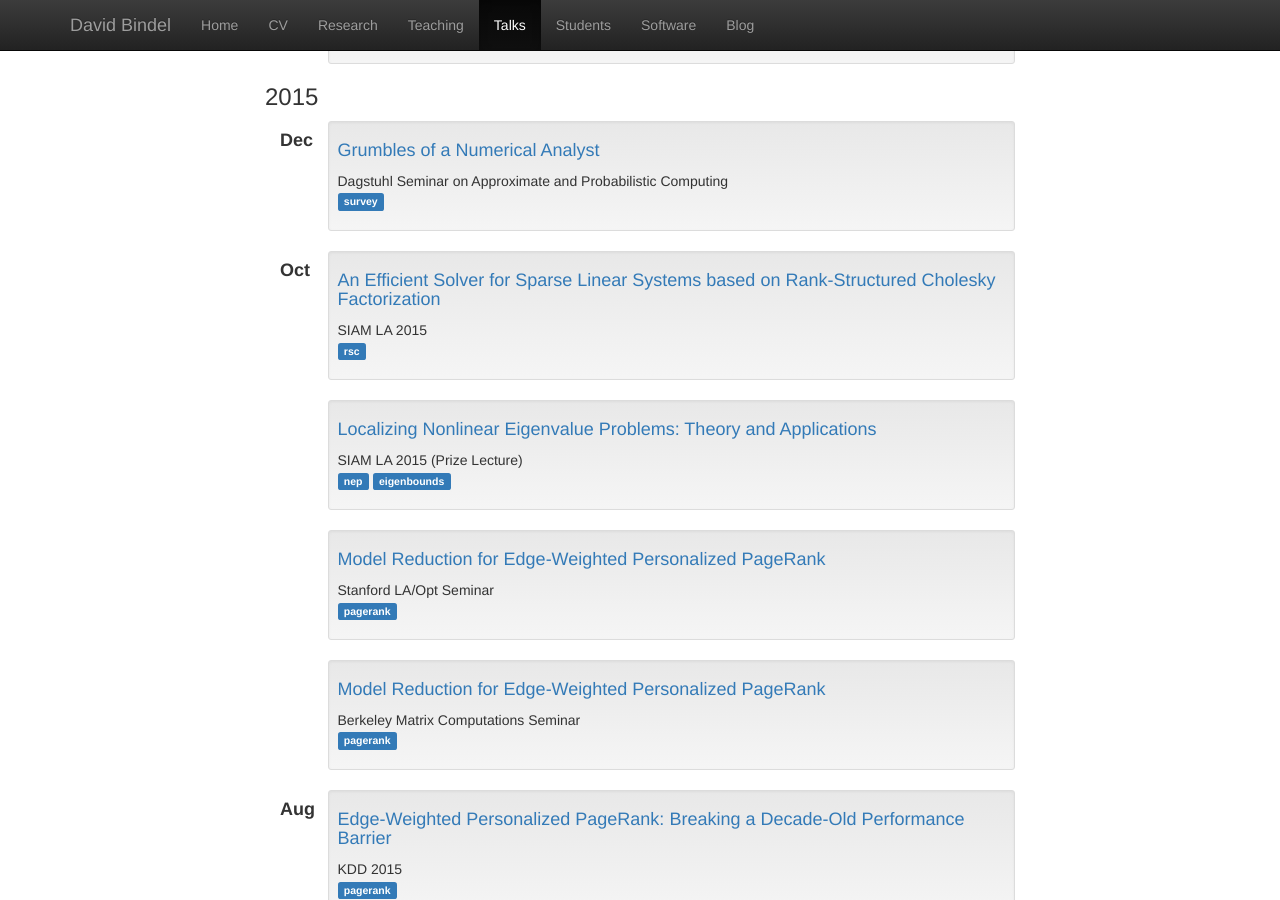
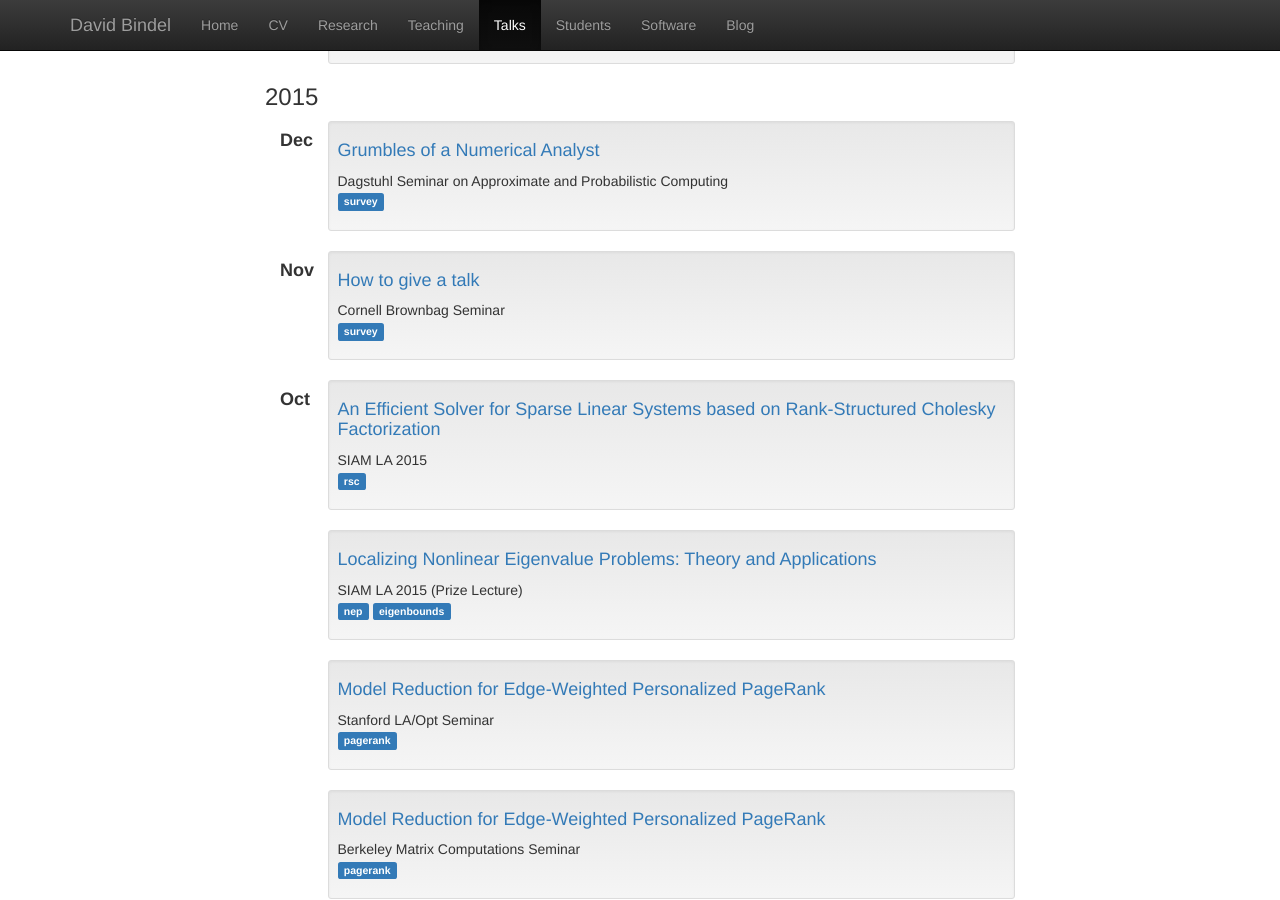
Before and after one commit to dbindel/cornell_web, a Jekyll site: the page built from talks.html, in a window 1280 px wide and 900 px high, scrolled down 675 px. Built offline with Jekyll 4.4.1, drawn with Linux system fonts in a browser that asks for light colours; nearby versions of some CDN libraries.

Commit message:
Added "How to give a talk" link.

```diff
--- a/_data/present.yml
+++ b/_data/present.yml
@@ -951,6 +951,12 @@
   where: SIAM LA 2015
   type: minisymposium
 -
+  date: 2015-11
+  file: brownbag/brownbag-nov15.pdf
+  title: How to give a talk
+  where: Cornell Brownbag Seminar
+  tags: [survey]
+-
   date: 2015-12
   file: dagstuhl/dagstuhl-dec15.pdf
   title: "Grumbles of a Numerical Analyst"
```
